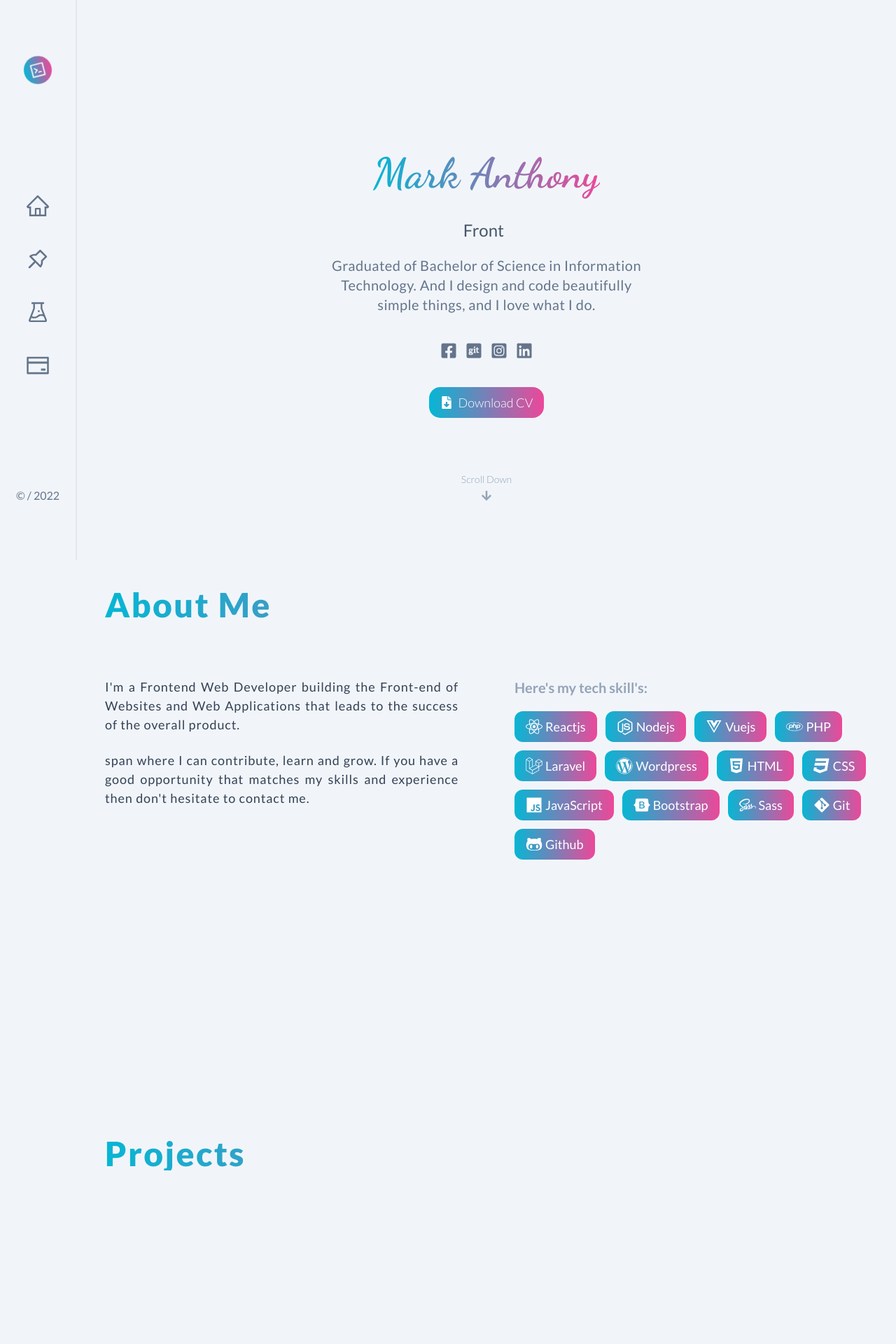
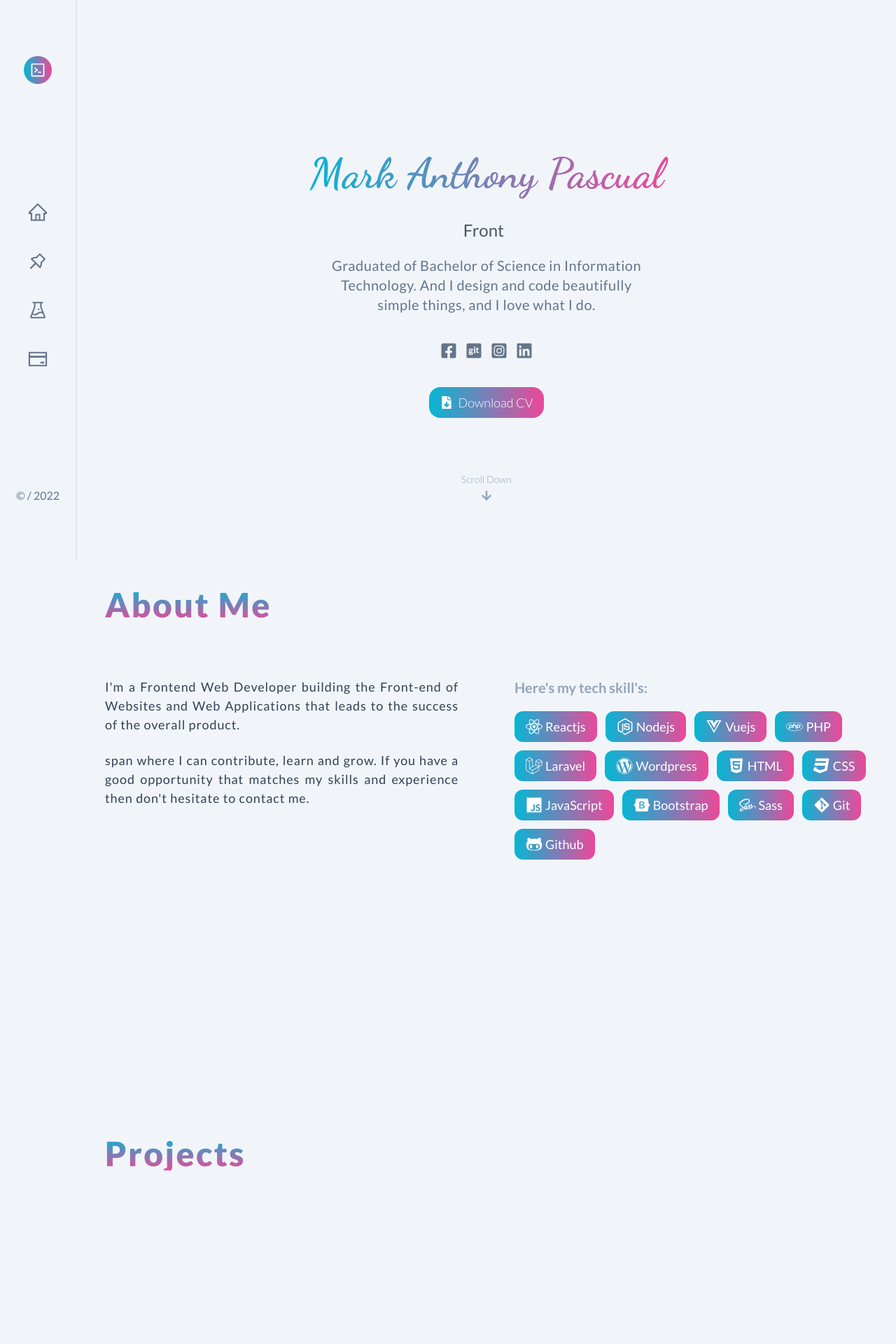
Before and after one commit to markan2ny/portfolio-v2, a React (Vite) app: page / in a window 1280 px wide. Shown: the top 1920 px of the page at 70% size. Built offline with nearby package versions, Linux system fonts and the light colour scheme.

Commit message:
Changed typography to gradient

```diff
--- a/src/components/SectionTitle.jsx
+++ b/src/components/SectionTitle.jsx
@@ -2,7 +2,7 @@
 
 export const SectionTitle = ({ title }) => {
   return (
-    <h2 className="text-3xl font-black md:text-5xl tracking-wider bg-gradient-to-r from-cyan-500 to-pink-500 text-transparent bg-clip-text md:mb-10 mb-5 text-center md:text-left">
+    <h2 className="text-3xl font-black md:text-5xl tracking-wider bg-gradient-to-b from-cyan-500 to-pink-500 text-transparent bg-clip-text md:mb-10 mb-5 md:text-left">
       {title}
     </h2>
   );
--- a/src/components/Sidebar/Desktop.jsx
+++ b/src/components/Sidebar/Desktop.jsx
@@ -7,12 +7,12 @@
       <div className="flex flex-col py-20 items-center w-full justify-between h-full">
         <a
           href="#home"
-          className="font-extrabold uppercase text-2xl bg-gradient-to-r from-cyan-500 to-pink-500 text-white p-2 rounded-full animate-spin"
+          className="font-extrabold uppercase text-2xl bg-gradient-to-r from-cyan-500 to-pink-500 text-white p-2 rounded-full"
         >
           <Ai.AiOutlineCode />
         </a>
         <nav className="flex w-full flex-col items-center">
-          <ul className="flex flex-col items-center text-4xl gap-y-10 text-slate-500">
+          <ul className="flex flex-col items-center text-3xl gap-y-10 text-slate-500">
             <li className="hover:text-cyan-500">
               <a href="#home">
                 <Ai.AiOutlineHome />
--- a/src/sections/Home.jsx
+++ b/src/sections/Home.jsx
@@ -8,8 +8,8 @@
   return (
     <Section id="home" screen={`h-screen`}>
       <div className="flex items-center justify-center flex-col h-[100%] relative">
-        <h1 className="leading-[1.2] md:leading-[1.5] font-dancingScript text-5xl md:text-6xl font-extrabold bg-gradient-to-r from-cyan-500 to-pink-500 bg-clip-text text-transparent">
-          Mark Anthony
+        <h1 className="leading-[1.2] px-3 md:leading-[1.5] font-dancingScript text-4xl md:text-6xl font-extrabold bg-gradient-to-r from-cyan-500 to-pink-500 bg-clip-text text-transparent">
+          Mark Anthony Pascual
         </h1>
         <span className="text-slate-600 text-xl md:text-2xl my-5">
           <Typewriter
--- a/src/sections/Project.jsx
+++ b/src/sections/Project.jsx
@@ -5,7 +5,7 @@
 export const Project = () => {
   return (
     <Section id={`project`} screen={`h-screen`}>
-      <div>
+      <div className="text-center">
         <SectionTitle title={`Projects`} />
       </div>
     </Section>
```
